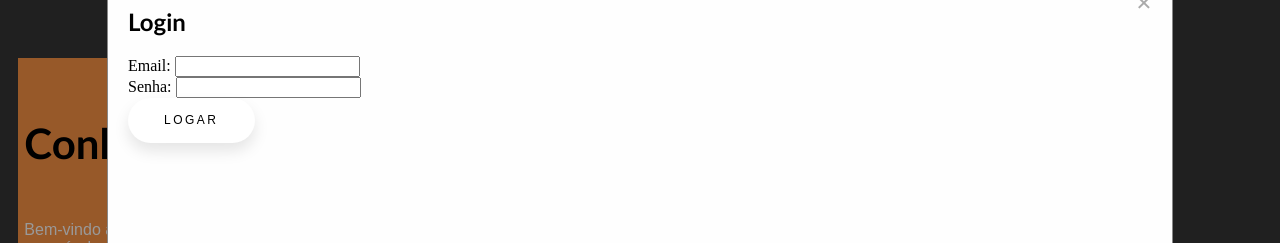
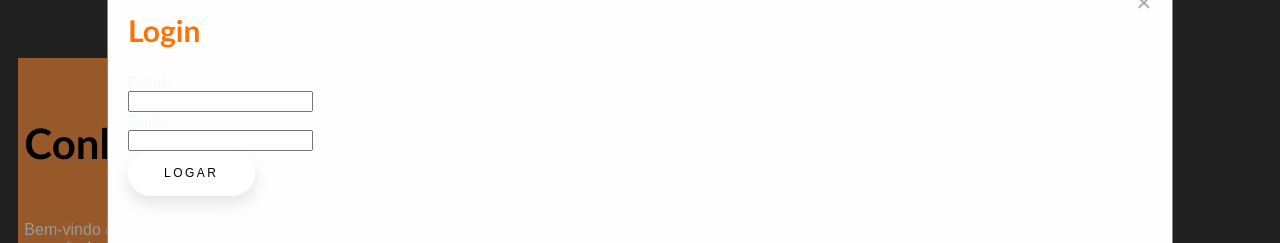
Before and after one commit to krol-rustns/website-project, a plain HTML site: page home.Page.html in a window 1280 px wide. Both pictures are taken after a click on the button "ACESSO". Shown: the part 158-401 px from the top of the page. Drawn offline with Linux system fonts and the light colour scheme.

Commit message:
Update home.Page.html

```diff
--- a/home.Page.html
+++ b/home.Page.html
@@ -31,17 +31,17 @@
     <div id="myModal" class="modal">
         <div class="modal-content">
           <span class="close" onclick="closeModal()">&times;</span>
-          <h2>Login</h2>
+          <h2 style="color: rgb(255, 113, 4); font-size: 30px;">Login</h2>
 
-          <label for="username">Email:</label>
+          <label for="username"><p style="color: aliceblue; margin: 0px;">Email:</p></label>
           <input type="text" id="username" name="username">
           <br>
-          <label for="password">Senha:</label>
+          <label for="password"><p style="color: aliceblue; margin: 0px;">Senha:</p></label>
           <input type="password" id="password" name="password">
           <br>
           <button onclick="submitLogin()">Logar</button>
         </div>
-    </div>
+    </div>
 
     <div class="mae">
         <div class="carousel-container">
```
